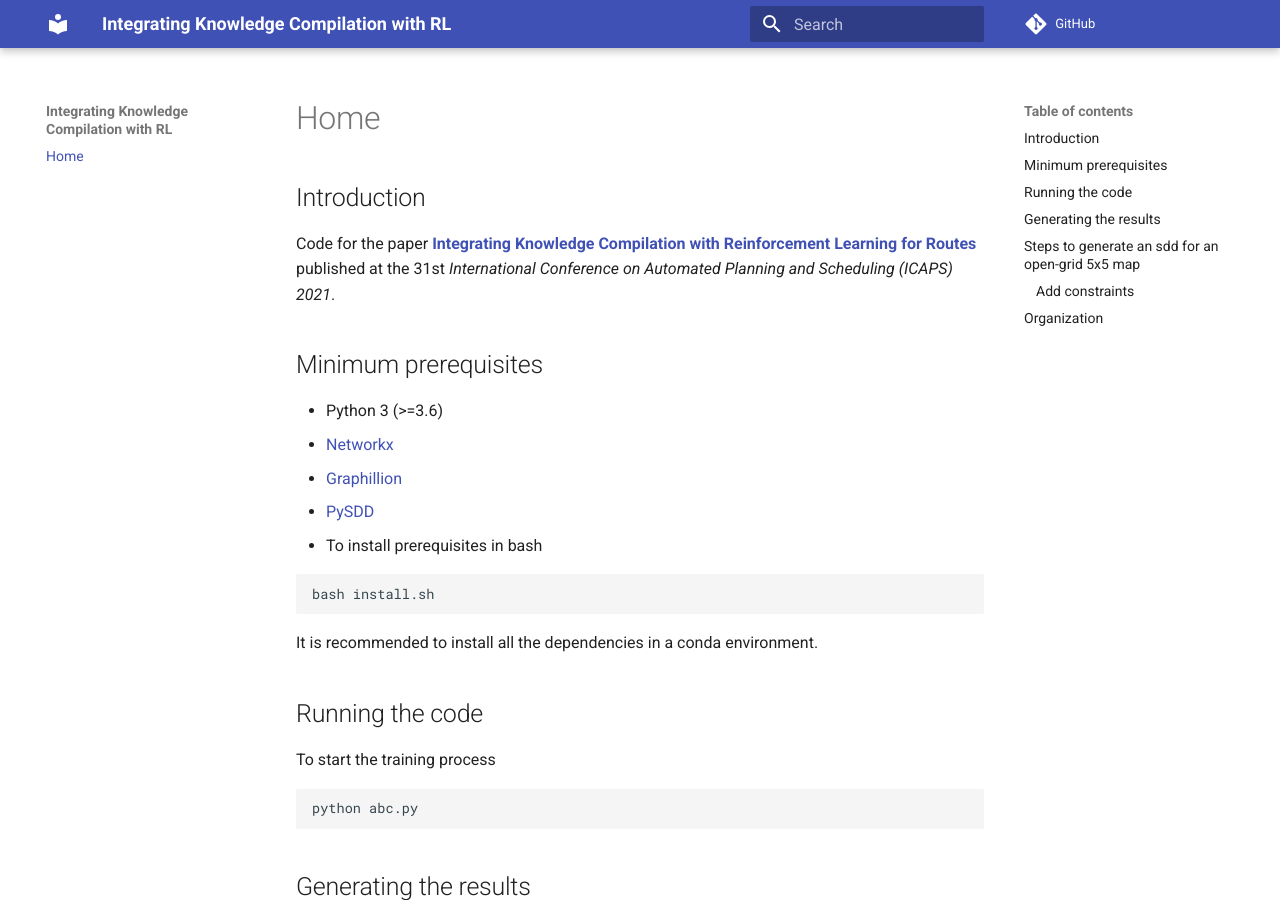
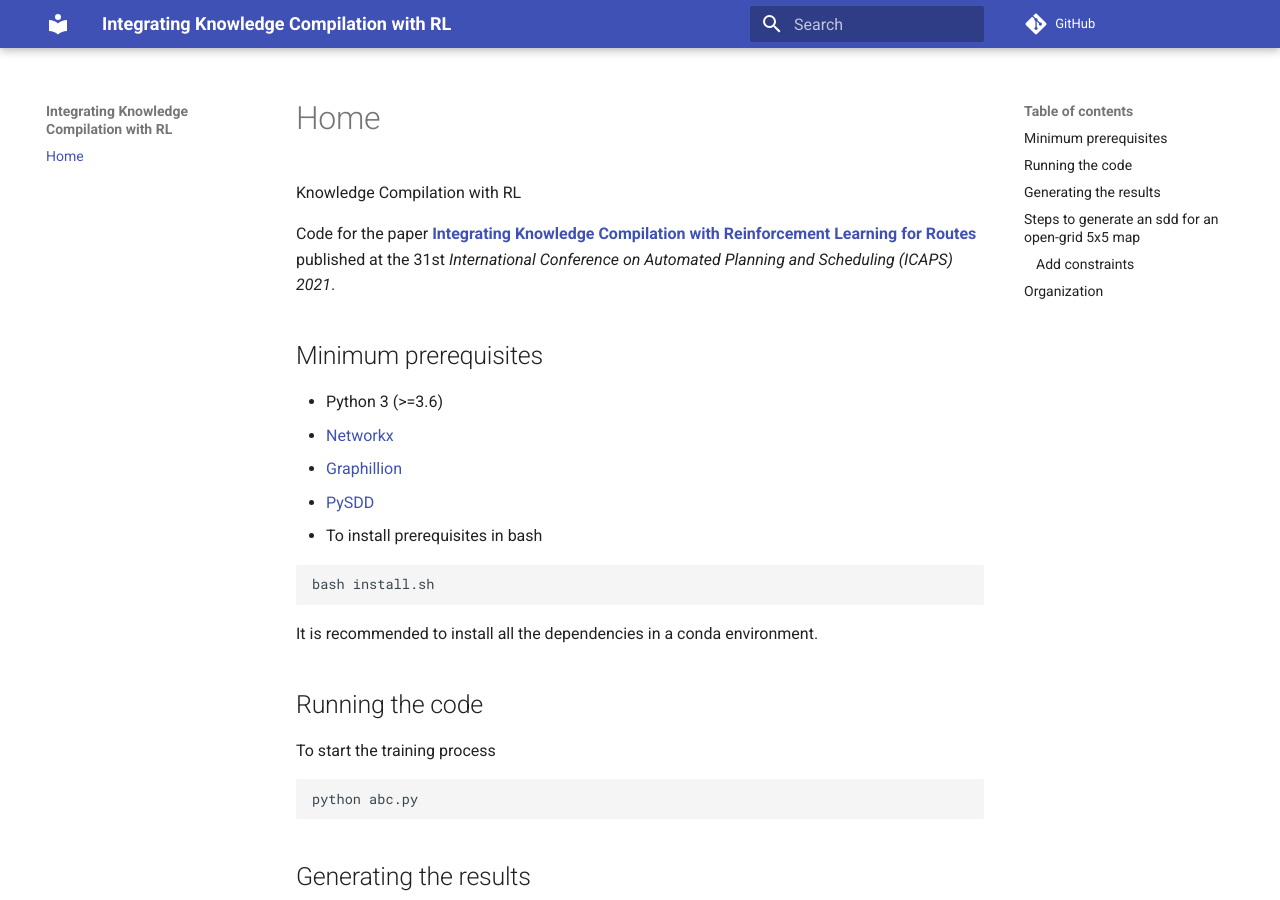
Before and after one commit to kushagra06/KCRL-Docs, an MkDocs documentation site: the page built from docs/index.md, in a window 1280 px wide and 900 px high. Built offline with MkDocs 1.6.1 and Material for MkDocs 9.7.7, drawn with Linux system fonts in a browser that asks for light colours; comment, search, counter and statistics services are not loaded.

Commit message:
Update index.md

```diff
--- a/docs/index.md
+++ b/docs/index.md
@@ -1,4 +1,4 @@
-## Introduction
+Knowledge Compilation with RL
 
 Code for the paper [**Integrating Knowledge Compilation with Reinforcement Learning for Routes**](https://ojs.aaai.org/index.php/ICAPS/article/view/16002/15813) published at the 31st *International Conference on Automated Planning and Scheduling (ICAPS) 2021*.
 
```
